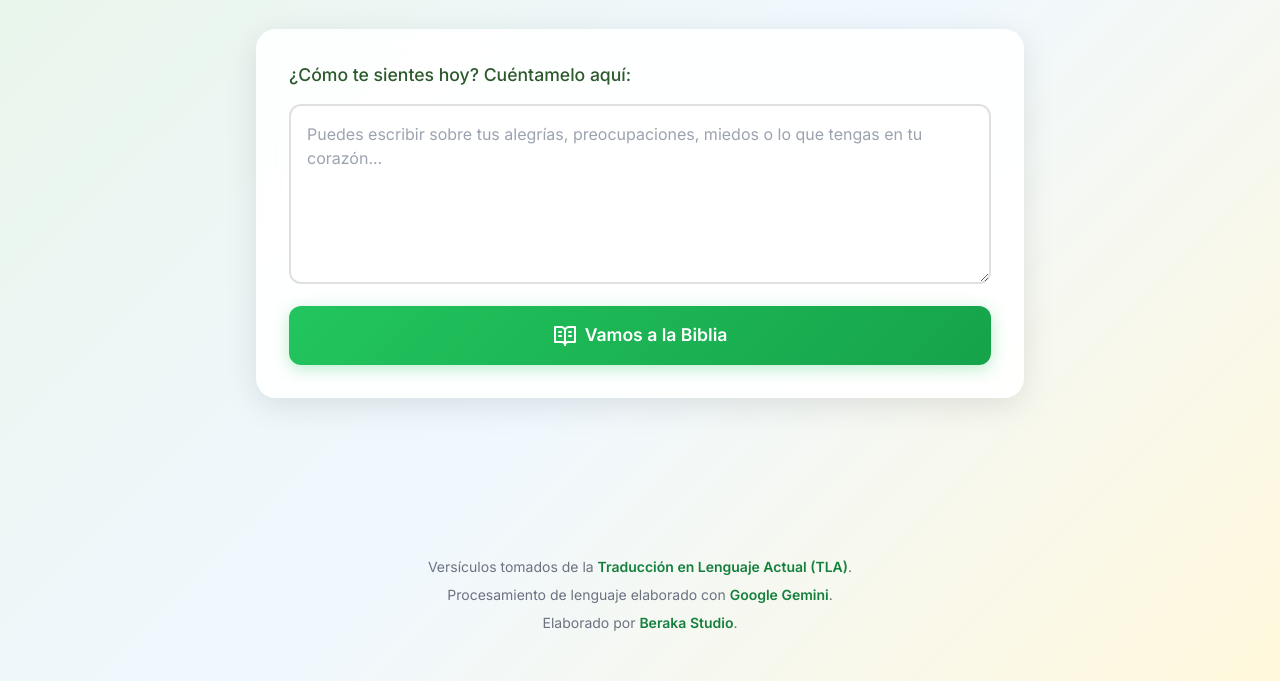
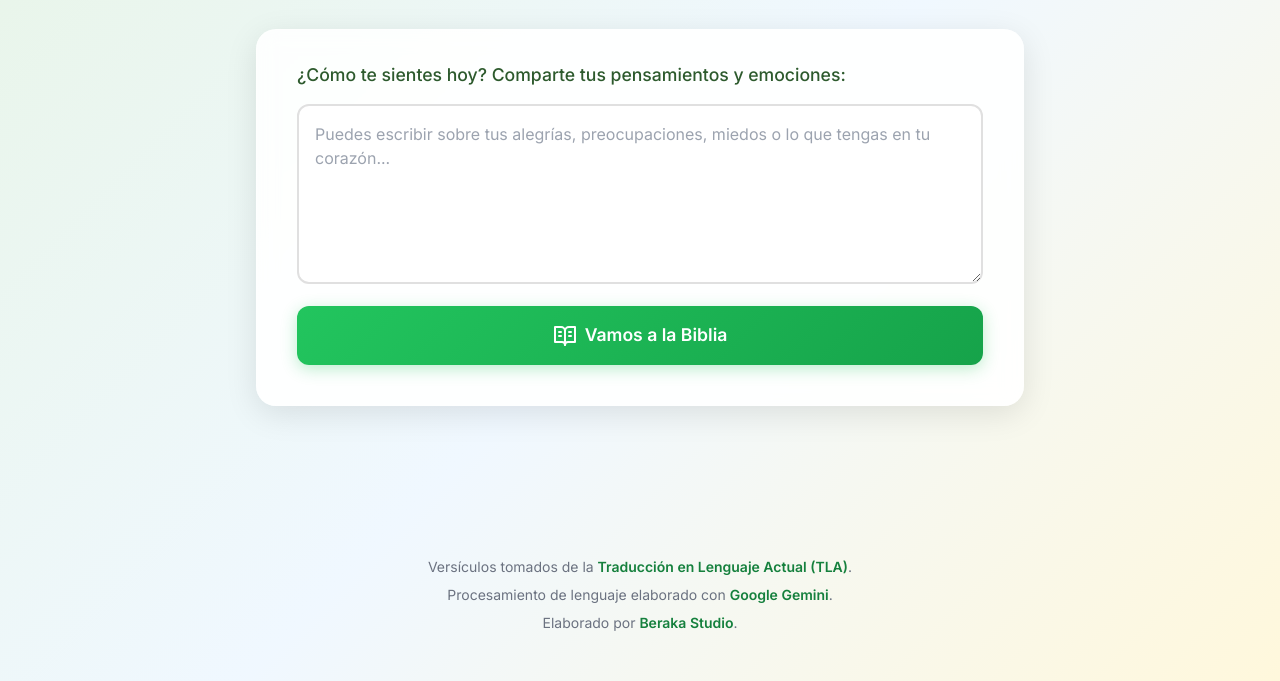
Before and after one commit to BerakaStudio/versiculoparati, a website: page public/index.html in a window 1280 px wide. Shown: the part 119-800 px from the top of the page. Drawn offline with nearby package versions, Linux system fonts and the light colour scheme.

Commit message:
Add files via upload

```diff
--- a/public/index.html
+++ b/public/index.html
@@ -33,7 +33,7 @@
 
             <!-- Input Section -->
             <div id="input-section" class="inputsection">
-                <label for="feelings-input" class="input-label">¿Cómo te sientes hoy? Cuéntamelo aquí:</label>
+                <label for="feelings-input" class="input-label">¿Cómo te sientes hoy? Comparte tus pensamientos y emociones:</label>
                 <textarea id="feelings-input" rows="6" class="emotion-textarea" placeholder="Puedes escribir sobre tus alegrías, preocupaciones, miedos o lo que tengas en tu corazón..."></textarea>
                 <button id="get-verse-btn" class="submit-button ">
                     <svg xmlns="http://www.w3.org/2000/svg" width="24" height="24" viewBox="0 0 24 24" fill="none" stroke="currentColor" stroke-width="2" stroke-linecap="round" stroke-linejoin="round" class="lucide lucide-book-open-text"><path d="M2 3h6a4 4 0 0 1 4 4v14a3 3 0 0 0-3-3H2z"/><path d="M22 3h-6a4 4 0 0 0-4 4v14a3 3 0 0 1 3-3h7z"/><path d="M6 8h2"/><path d="M6 12h2"/><path d="M16 8h2"/><path d="M16 12h2"/></svg>
--- a/public/styles.css
+++ b/public/styles.css
@@ -26,7 +26,7 @@ body {
 .inputsection {
     background: rgba(255, 255, 255, 0.9);
     border-radius: 20px;
-    padding: 2rem;
+    padding: 2rem 2.5rem 2.5rem 2.5rem;
     margin-bottom: 2rem;
     box-shadow: 0 8px 32px rgba(0, 0, 0, 0.1);
     backdrop-filter: blur(10px);
```
